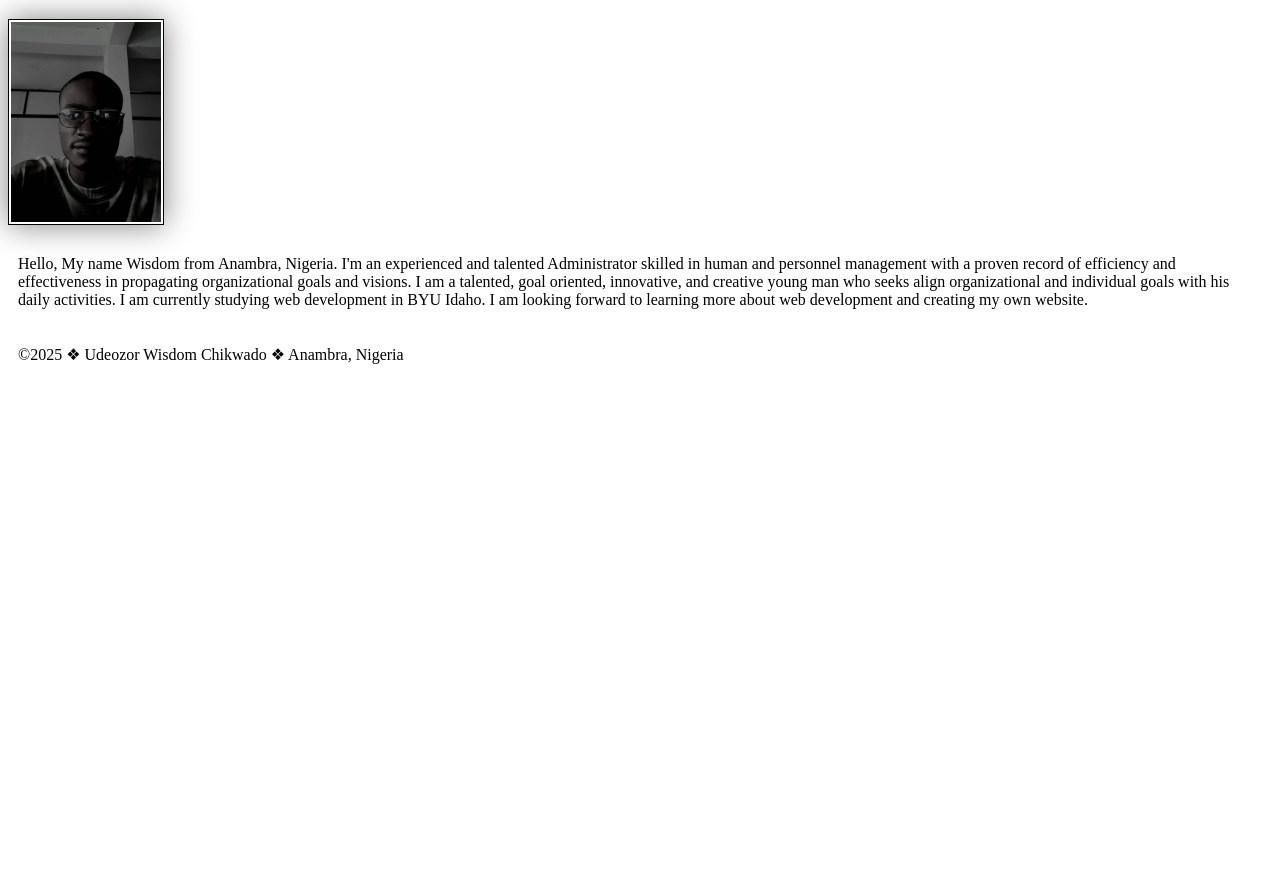
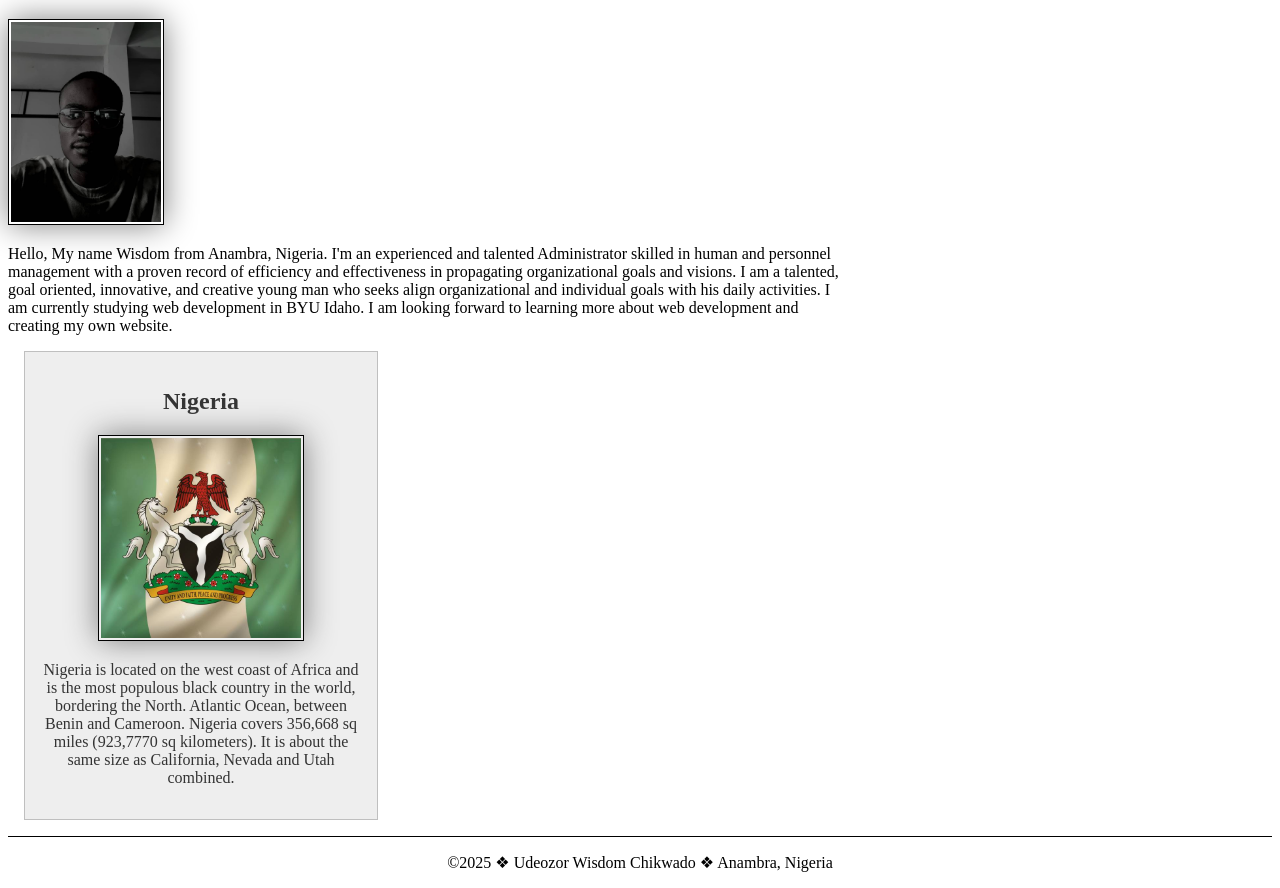
Before and after one commit to chi-kwa-do002/wdd130, a plain HTML site: page index.html in a window 1280 px wide. Shown: the part 205-1093 px from the top of the page. Before the commit the page ends 800 px from the top, so only its background shows below. Drawn offline with Linux system fonts and the light colour scheme.

Commit message:
made some changes in my wdd130 homepage

```diff
--- a/index.html
+++ b/index.html
@@ -4,6 +4,8 @@
 <head>
     <meta charset="UTF-8">
     <meta name="viewport" content="width=device-width, initial-scale=1.0">
+    <meta name="description" content="Udeozor Wisdom Chikwado's BYU-Idaho WDD 130 course homepage">
+    <meta name="author" content="Udeozor Wisdom Chikwado" >
     <title>Udeozor Wisdom Chikwado| WDD 130</title>
     <link rel="stylesheet" href="styles/styles.css">
 </head>
@@ -25,6 +27,12 @@
             BYU Idaho. I am looking forward to learning more about web development and creating my own website.
         </p>
     </main>
+    <aside>
+        <h2>Nigeria</h2>
+        <img src="images/nigeria.jpg" alt="nigeria coat of arm">
+        <p>Nigeria is located on the west coast of Africa and is the most populous black country in the world, bordering the North. Atlantic Ocean, between Benin and Cameroon. Nigeria covers 356,668 sq miles (923,7770 sq kilometers). It is about the
+        same size as California, Nevada and Utah combined.</p>
+    </aside>
     <footer>
         <p>&copy;2025 &#10070; Udeozor Wisdom Chikwado &#10070; Anambra, Nigeria</p>
     </footer>
--- a/styles/styles.css
+++ b/styles/styles.css
@@ -6,6 +6,15 @@ nav a{
     color: white;
     display: block;
     padding: 20px;
+}
+main{
+    max-width: 840px;
+}main img{
+    width: 150px;
+    height: auto;
+    padding: 2px;
+    border: 1px solid back;
+    box-shadow: 0 0 30px gray;
 }
 h1{
     color: darkblue;
@@ -17,7 +26,24 @@ img{
     padding: 2px;
     box-shadow: 0 0 30px gray;
 }
-
+aside{
+    width: 20rem;
+    margin: 1rem;
+    border: 1px solid rgb(0 0 0/ 0.2);
+    padding: 1rem;
+    background-color: #eee;
+    color: #333;
+    text-align: center;
+}
+aside img{
+    width: 200px;
+    height: auto;
+}
 p {
-    padding: 10px;
+    padding: 0;
 }
+footer{
+    margin-top: 15px;
+    border-top: 1px solid #000;
+    text-align: center;
+}
```
Also changed, not shown: images/nigeria.jpg (added).
